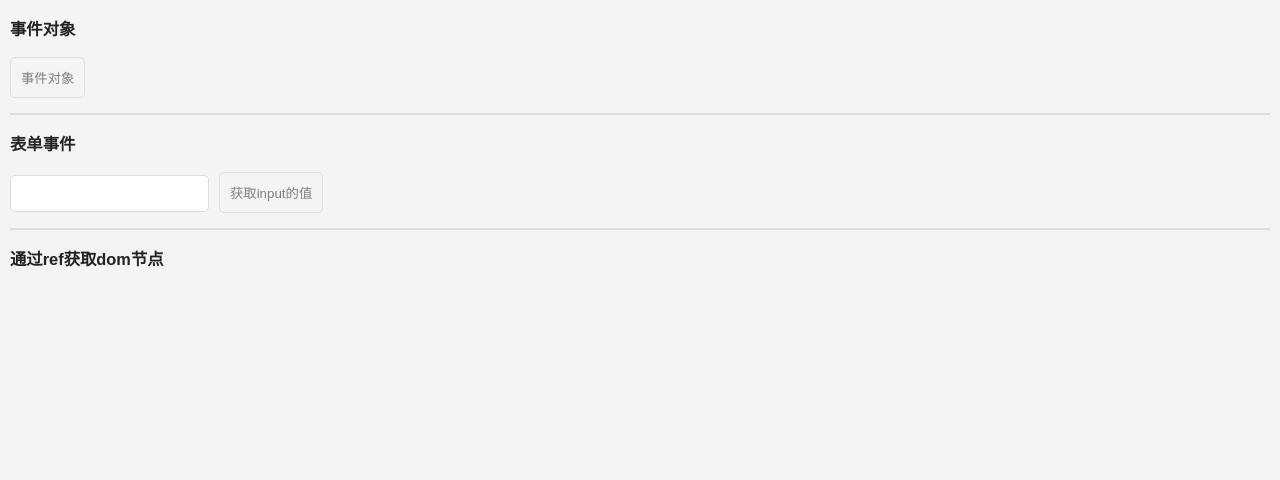
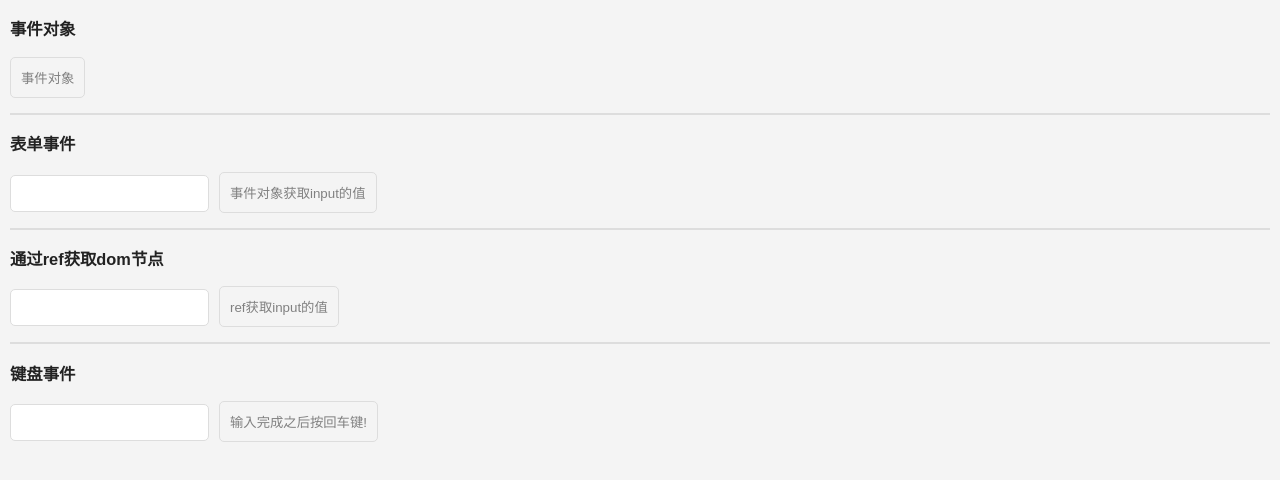
Before and after one commit to lnden/react-learning, a React (Create React App) app: page / in a window 1280 px wide. Shown: the top 480 px of the page. Built offline with nearby package versions, Linux system fonts and the light colour scheme.

Commit message:
add event

```diff
--- a/src/example/official/event-object.js
+++ b/src/example/official/event-object.js
@@ -16,6 +16,8 @@ class App extends Component{
         this.getData = this.getData.bind(this);
         this.handleChange = this.handleChange.bind(this);
         this.getInput = this.getInput.bind(this);
+        this.handleChangeRef = this.handleChangeRef.bind(this);
+        this.handleKeyup = this.handleKeyup.bind(this)
 
     }
 
@@ -24,7 +26,6 @@ class App extends Component{
         event.target.style.color='#fff';
         console.log("%c可以获取自定义属性：","color:#090",event.target.getAttribute('project'))
     }
-
     handleChange(event){
         this.setState({
             username:event.target.value
@@ -33,6 +34,19 @@ class App extends Component{
     getInput(){
         console.log(this.state.username)
     }
+    handleChangeRef(){
+        let value = this.refs.username.value;
+        this.setState({
+            username:value
+        })
+    }
+    handleKeyup(event){
+        if(event.keyCode===13){
+            console.log(event.target.value)
+        }
+    }
+
+
 
     render(){
         return (
@@ -44,12 +58,19 @@ class App extends Component{
 
                 <h3>表单事件</h3>
                 <input type="text" onChange={this.handleChange}/>
-                <button onClick={this.getInput}>获取input的值</button>
+                <button onClick={this.getInput}>事件对象获取input的值</button>
 
                 <hr/>
 
                 <h3>通过ref获取dom节点</h3>
+                <input ref="username" type="text" onChange={this.handleChangeRef}/>
+                <button onClick={this.getInput}>ref获取input的值</button>
 
+                <hr/>
+
+                <h3>键盘事件</h3>
+                <input type="text" onKeyUp={this.handleKeyup}/>
+                <button>输入完成之后按回车键!</button>
             </section>
         )
     }
```
